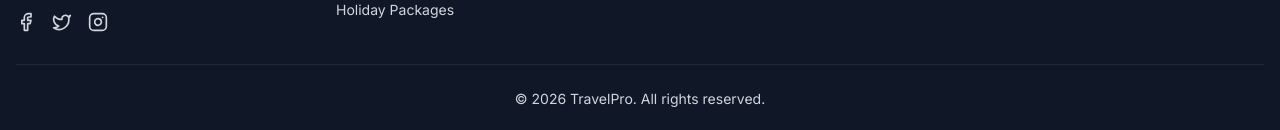
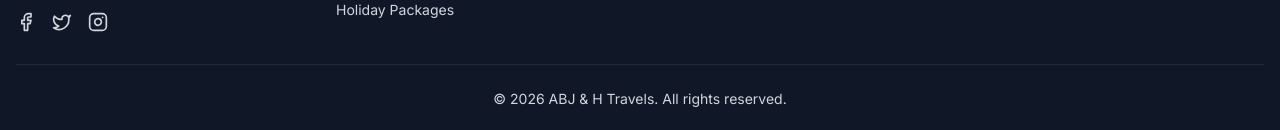
Before and after one commit to thegr8khalee/Travel-Agency-Template, a React (Vite) app in the folder frontend/: page /booking-success in a window 1280 px wide. Shown: the part 968-1098 px from the top of the page. Built offline with nearby package versions, Linux system fonts and the light colour scheme.

Commit message:
feat: Update footer company name to ABJ & H Travels

```diff
--- a/frontend/src/components/Footer.jsx
+++ b/frontend/src/components/Footer.jsx
@@ -58,7 +58,7 @@ const Footer = () => {
         </div>
 
         <div className="border-t border-gray-800 mt-8 pt-6 text-center text-sm">
-          &copy; {new Date().getFullYear()} TravelPro. All rights reserved.
+          &copy; {new Date().getFullYear()} ABJ & H Travels. All rights reserved.
         </div>
       </div>
     </footer>
```
